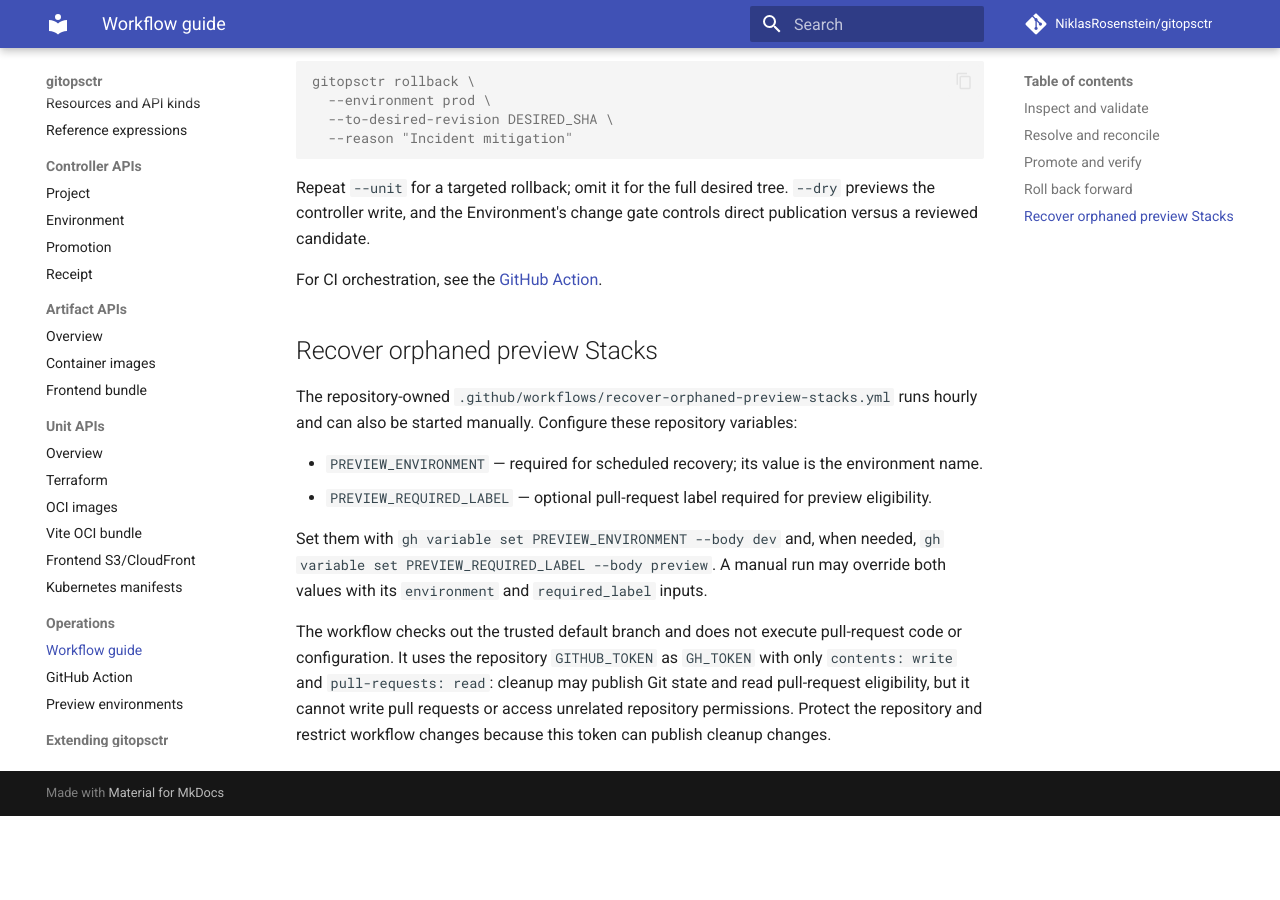
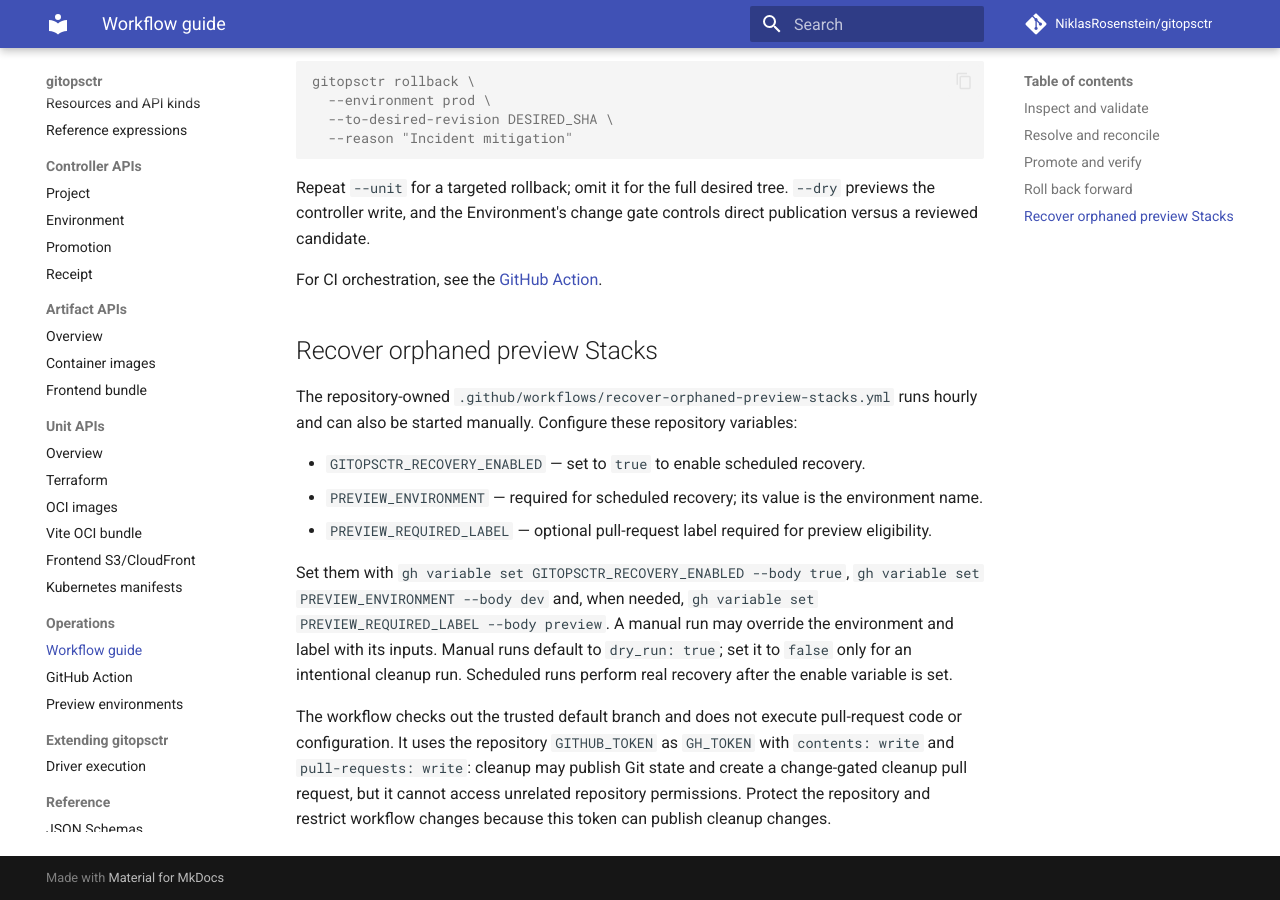
Before and after one commit to NiklasRosenstein/gitopsctr, an MkDocs documentation site: the page built from docs/operations.md, in a window 1280 px wide and 900 px high, scrolled down 1690 px. Built offline with MkDocs 1.6.1 and Material for MkDocs 9.7.7, drawn with Linux system fonts in a browser that asks for light colours; comment, search, counter and statistics services are not loaded; before the commit the page ends 2506 px from its top, so only the background shows below that.

Commit message:
fix: harden scheduled recovery workflow

```diff
--- a/docs/operations.md
+++ b/docs/operations.md
@@ -88,16 +88,20 @@
 The repository-owned `.github/workflows/recover-orphaned-preview-stacks.yml`
 runs hourly and can also be started manually. Configure these repository variables:
 
+- `GITOPSCTR_RECOVERY_ENABLED` — set to `true` to enable scheduled recovery.
 - `PREVIEW_ENVIRONMENT` — required for scheduled recovery; its value is the environment name.
 - `PREVIEW_REQUIRED_LABEL` — optional pull-request label required for preview eligibility.
 
-Set them with `gh variable set PREVIEW_ENVIRONMENT --body dev` and, when needed,
-`gh variable set PREVIEW_REQUIRED_LABEL --body preview`. A manual run may override
-both values with its `environment` and `required_label` inputs.
+Set them with `gh variable set GITOPSCTR_RECOVERY_ENABLED --body true`,
+`gh variable set PREVIEW_ENVIRONMENT --body dev` and, when needed, `gh variable
+set PREVIEW_REQUIRED_LABEL --body preview`. A manual run may override the
+environment and label with its inputs. Manual runs default to `dry_run: true`;
+set it to `false` only for an intentional cleanup run. Scheduled runs perform
+real recovery after the enable variable is set.
 
 The workflow checks out the trusted default branch and does not execute pull-request
-code or configuration. It uses the repository `GITHUB_TOKEN` as `GH_TOKEN` with only
-`contents: write` and `pull-requests: read`: cleanup may publish Git state and read
-pull-request eligibility, but it cannot write pull requests or access unrelated
-repository permissions. Protect the repository and restrict workflow changes because
-this token can publish cleanup changes.
+code or configuration. It uses the repository `GITHUB_TOKEN` as `GH_TOKEN` with
+`contents: write` and `pull-requests: write`: cleanup may publish Git state and
+create a change-gated cleanup pull request, but it cannot access unrelated
+repository permissions. Protect the repository and restrict workflow changes
+because this token can publish cleanup changes.
```
Also changed, not shown: PREVIEW_ENVIRONMENTS_SPEC.md (+4 -1 lines), WORKLOG.md (+8 -0 lines), 1 other file.
